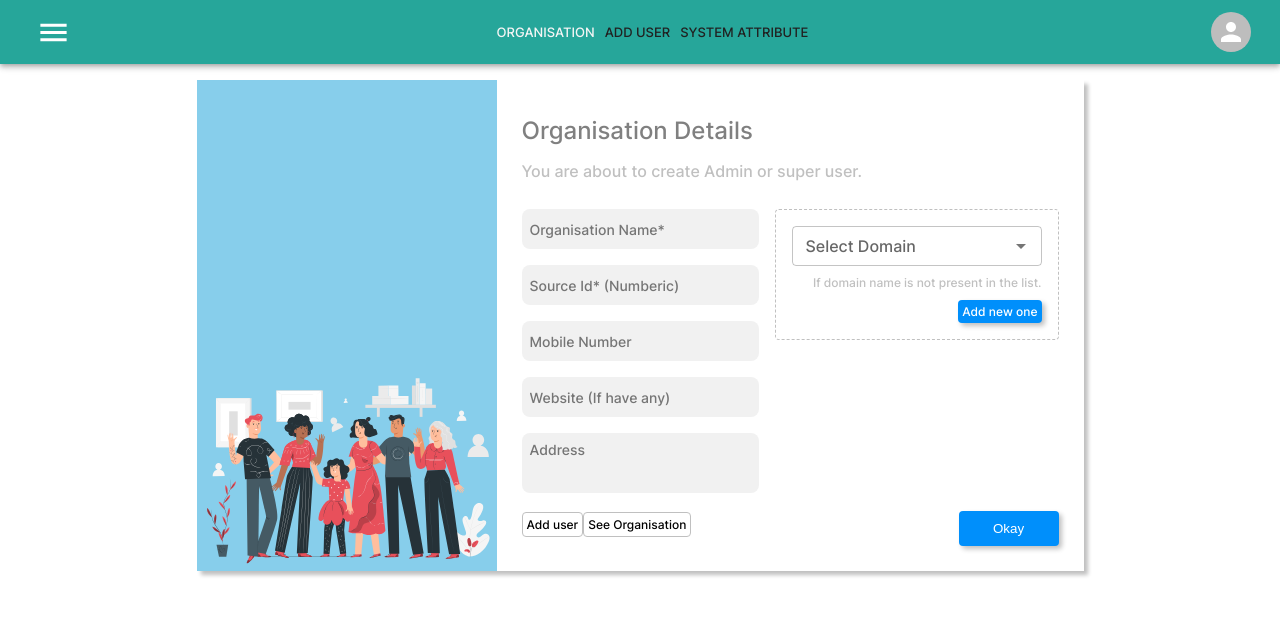
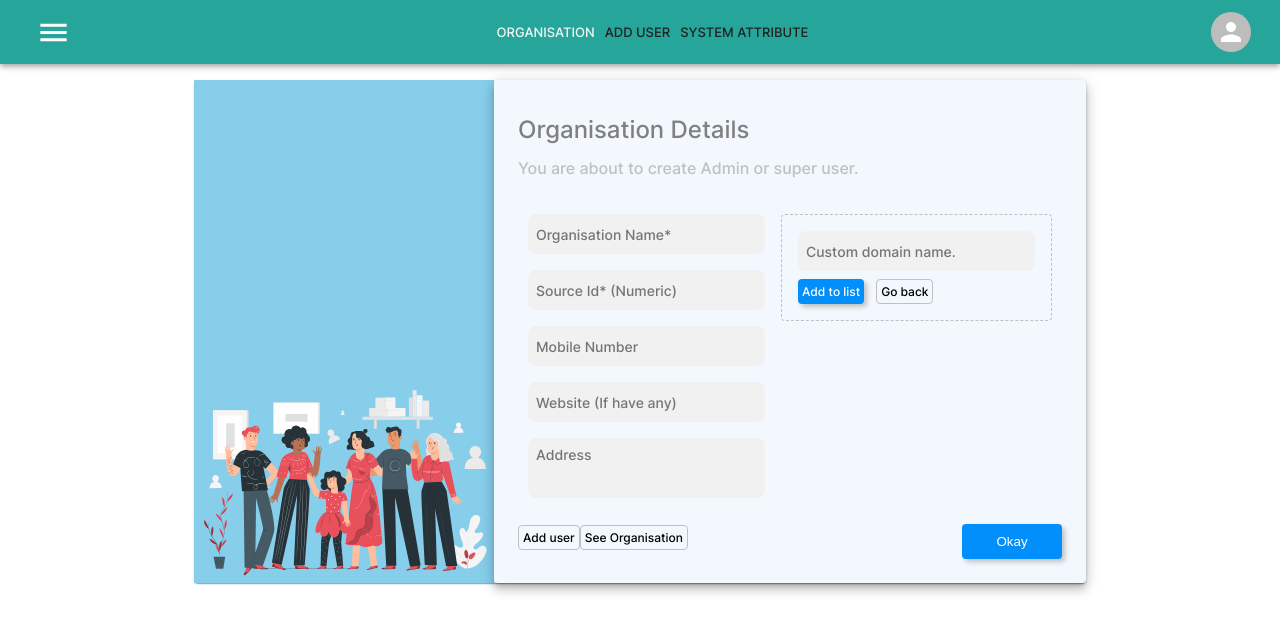
Before and after one commit to yogesh9trix/navaantrix-admin, a React (Create React App) app: page /organisation in a window 1280 px wide. Both pictures are taken after typing "Sample" into the empty fields and a click on the button "Add new one". Shown: the top 632 px of the page. Built offline with nearby package versions, Linux system fonts and the light colour scheme; no server answers; a web font is replaced by a local one.

Commit message:
added multiselect box and input box validations

```diff
--- a/src/Components/Pages/Organisation/InputBoxes.jsx
+++ b/src/Components/Pages/Organisation/InputBoxes.jsx
@@ -1,12 +1,16 @@
 /** @format */
 
-import { useEffect } from 'react';
+import { useEffect, useState } from 'react';
 import { useRegisterClientCtx } from '../../../store/store.register.client';
 import RegisterationService from '../../../Services/service.organisation';
 import MultiSelectBox from '../../Molecules/MultiSelect.jsx/MultiSelect';
+import { Snackbar } from '@mui/material';
 
 function InputBoxes() {
   const { state, ...ctxRegister } = useRegisterClientCtx();
+  const [hideMultiSelect, setHideMultiSelect] = useState(false);
+  const [customDomain, setCustomDomain] = useState('');
+  const [snackbar, setSnackbar] = useState(false);
 
   const inputList = Object.keys(state).filter((key) => key !== 'domains');
 
@@ -24,7 +28,8 @@ function InputBoxes() {
   }, []);
 
   return (
-    <article>
+    <>
+      <article style={{ padding: '10px' }}>
         <div className="left-input-box">
           {inputList.map((key) => {
             if (state[key].type === 'input') {
@@ -65,7 +70,10 @@ function InputBoxes() {
           })}
         </div>
         <div className="middle-input-box">
-        <div className="dropdown-multiselect multi-select-wrapper">
+          <div
+            className="dropdown-multiselect multi-select-wrapper"
+            style={{ display: hideMultiSelect ? 'none' : 'block' }}
+          >
             <MultiSelectBox
               variant="outlined"
               placeholder="Select Domain"
@@ -81,30 +89,46 @@ function InputBoxes() {
             >
               <div>If domain name is not present in the list.</div>
               <button
-              id="customDomainBtn"
+                onClick={() => setHideMultiSelect(true)}
                 className="btn btn-primary inter-font font-size-12"
               >
                 Add new one
               </button>
             </div>
           </div>
-        <div className="customDomainInput inter-font">
+          <div
+            className="customDomainInput inter-font multi-select-wrapper"
+            style={{ display: hideMultiSelect ? 'block' : 'none' }}
+          >
             <input
               type="text"
               className="input-box"
               placeholder="Custom domain name."
               id="customDomainInputBox"
               autoComplete="off"
+              value={customDomain}
+              onChange={(e) => setCustomDomain(e.target.value)}
             />
             <div className="customBtnWrapper">
               <button
-              id="addToListCustomDomainBtn"
                 className="btn btn-primary inter-font font-size-12"
+                onClick={() => {
+                  if (customDomain === '') return;
+                  setSnackbar(true);
+                  ctxRegister.setAvailableDomains([
+                    ...state.domains.total,
+                    customDomain,
+                  ]);
+                  ctxRegister.setSelectedDomains([
+                    ...state.domains.selected,
+                    customDomain,
+                  ]);
+                }}
               >
                 Add to list
               </button>
               <button
-              id="custDomBackBtn"
+                onClick={() => setHideMultiSelect(false)}
                 className="btn btn-secondary inter-font font-size-12"
               >
                 Go back
@@ -124,6 +148,17 @@ function InputBoxes() {
           </article>
         </div>
       </article>
+      <Snackbar
+        open={snackbar}
+        anchorOrigin={{ vertical: 'top', horizontal: 'right' }}
+        autoHideDuration={1500}
+        onClose={() => {
+          setSnackbar(false);
+          setCustomDomain('');
+        }}
+        message={`Added ${customDomain}`}
+      />
+    </>
   );
 }
 
--- a/src/Components/Pages/Organisation/Organisation.jsx
+++ b/src/Components/Pages/Organisation/Organisation.jsx
@@ -1,32 +1,53 @@
 /** @format */
 
+import { Paper } from '@mui/material';
 import Headings from './Headings';
 import FormFooter from './FormFooter';
 import InputBoxes from './InputBoxes';
+import { useRegisterClientCtx } from '../../../store/store.register.client';
+import { validateFormFields } from '../../../Library/register.client.lib';
+
 import './style.css';
-import RegisterClientProvider from '../../../store/store.register.client';
+import { isEmpty } from '../../../Util/utils';
 
 function RegisterClient() {
-  const submitHandler = (event) => {
-    event.preventDefault();
+  const { state, ...ctxRegister } = useRegisterClientCtx();
+
+  const submitHandler = () => {
+    const properties = Object.keys(state);
+    const errors = properties
+      .map((property) => {
+        let value = '';
+        if (property === 'domains') value = state[property].selected;
+        else value = state[property].value;
+
+        if (
+          property !== 'domains' &&
+          isEmpty(value) &&
+          !state[property].required
+        ) {
+          return ''; // console.info('skipping', property);
+        }
+        return validateFormFields(property, value);
+      })
+      .filter((error) => error !== '');
+    console.info(errors);
   };
   return (
-    <RegisterClientProvider>
     <main className="registeration-container">
-        <section className="personal-details registeration-section">
+      <Paper className="personal-details registeration-section">
         {/* left image and logo  */}
         <div className="image-container client-image-container"></div>
         {/* form fields  */}
-          <div className="field-container">
+        <Paper elevation={7} className="field-container">
           <Headings />
           <div className="inputs-wrapper organisation-wrapper">
             <InputBoxes />
           </div>
           <FormFooter submitHandler={submitHandler} />
-          </div>
-        </section>
+        </Paper>
+      </Paper>
     </main>
-    </RegisterClientProvider>
   );
 }
 
--- a/src/Components/Pages/Organisation/style.css
+++ b/src/Components/Pages/Organisation/style.css
@@ -9,7 +9,7 @@ body::-webkit-scrollbar {
   display: none; /* Hide scrollbar for Chrome, Safari, and Opera */
 }
 .registeration-container {
-  width: 100%;
+  min-width: 100%;
   height: 100%;
   display: flex;
   justify-content: center;
@@ -44,9 +44,7 @@ body::-webkit-scrollbar {
   padding: 24px;
   background-color: white;
 }
-.field-container > * {
-  border: 1px solid white;
-}
+
 .form-title {
   font-weight: 500;
   font-size: 24px;
--- a/src/index.js
+++ b/src/index.js
@@ -3,10 +3,13 @@
 import ReactDOM from 'react-dom/client';
 import App from './App';
 import AppDataProvider from './context';
+import RegisterClientProvider from './store/store.register.client';
 
 const root = ReactDOM.createRoot(document.getElementById('root'));
 root.render(
   <AppDataProvider>
-    <App />
+    <RegisterClientProvider>
+      <App />
+    </RegisterClientProvider>
   </AppDataProvider>
 );
--- a/src/store/store.register.client.js
+++ b/src/store/store.register.client.js
@@ -16,7 +16,7 @@ const initialState = {
   sourceId: {
     value: '',
     required: true,
-    placeholder: 'Source Id* (Numberic)',
+    placeholder: 'Source Id* (Numeric)',
     type: 'input',
     error: '',
   },
@@ -45,7 +45,7 @@ const initialState = {
     total: [],
     selected: [],
     required: true,
-    type: 'array',
+    type: 'select',
     error: '',
   },
 };
```
Lines whose indentation alone changed are shown as unchanged.
